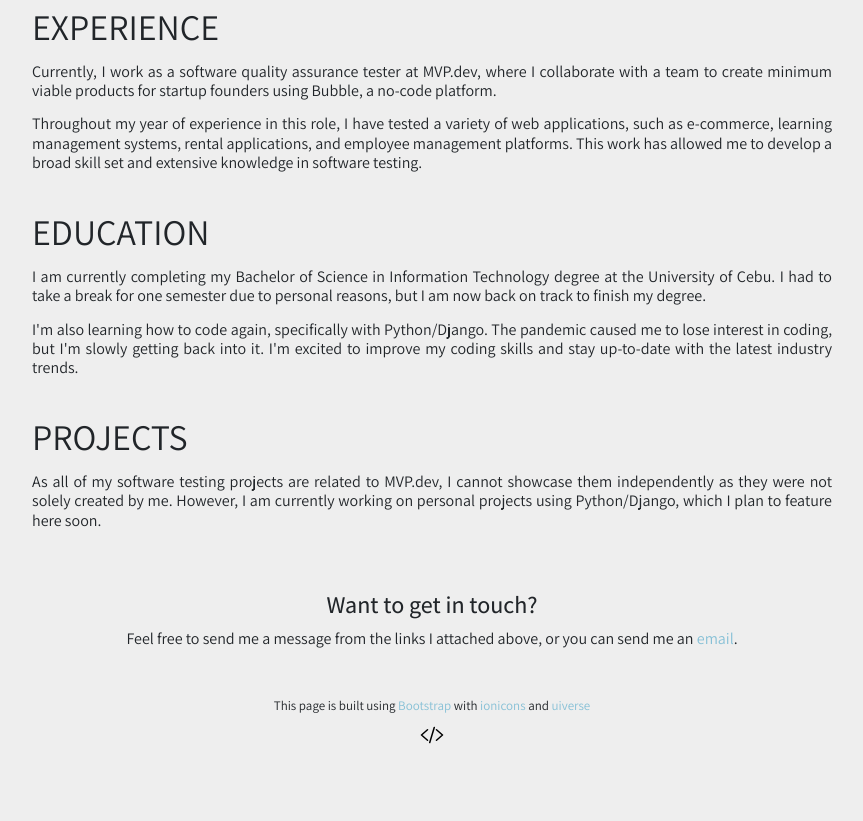
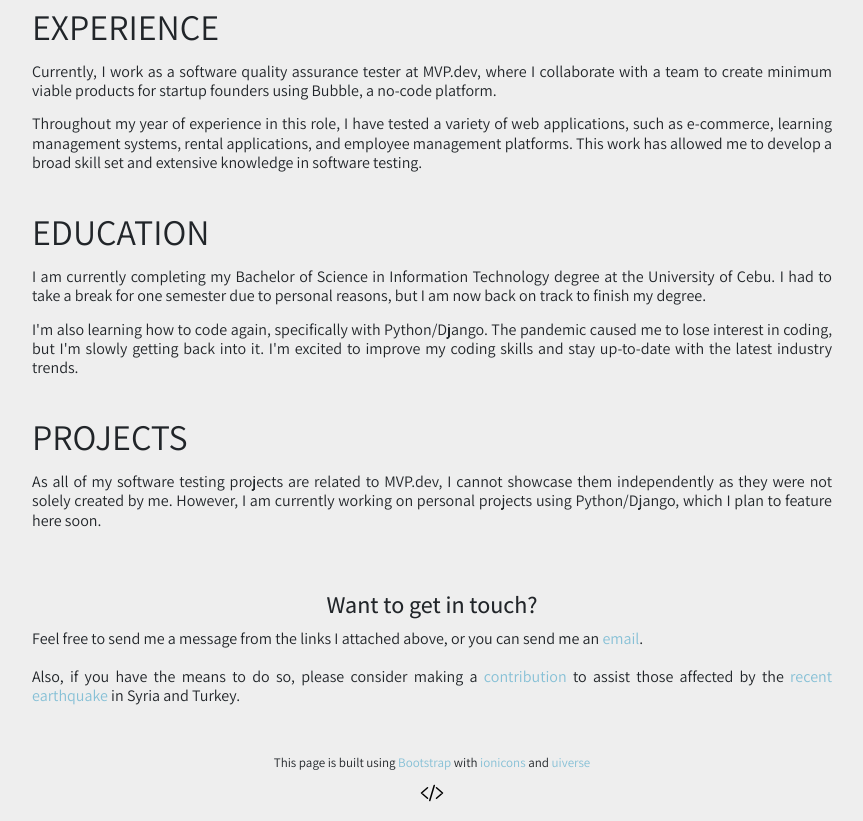
Before and after one commit to monfxx/portfolio, a plain HTML site: page index.html in a window 1280 px wide. Shown: the part 784-1605 px from the top of the page, without its empty margins (208-1071 px from the left). Before the commit the page ends 1547 px from the top, so only its background shows below. Drawn offline with nearby package versions, Linux system fonts and the light colour scheme; a small style sheet from the web is missing.

Commit message:
added a new paragraph for donation

```diff
--- a/index.html
+++ b/index.html
@@ -13,6 +13,8 @@
   <link rel="preconnect" href="https://fonts.gstatic.com" crossorigin>
   <link href="https://fonts.googleapis.com/css2?family=Assistant:wght@200;300;400;500;600;700;800&display=swap"
     rel="stylesheet">
+  <link rel="stylesheet"
+    href="https://fonts.googleapis.com/css2?family=Material+Symbols+Outlined:opsz,wght,FILL,GRAD@20..48,100..700,0..1,-50..200" />
   <!-- Bootstrap CSS -->
   <link href="https://cdn.jsdelivr.net/npm/bootstrap@5.0.2/dist/css/bootstrap.min.css" rel="stylesheet"
     integrity="sha384-EVSTQN3/azprG1Anm3QDgpJLIm9Nao0Yz1ztcQTwFspd3yD65VohhpuuCOmLASjC" crossorigin="anonymous">
@@ -94,7 +96,14 @@
       <div id="contact">
         <h4>Want to get in touch?</h4>
         <p>Feel free to send me a message from the links I attached above, or you can send me an <a
-            href="mailto:monmelloria@gmail.com?subject=Inquiry%20from%20Portfolio%20Site">email</a>.</p>
+            href="mailto:monmelloria@gmail.com?subject=Inquiry%20from%20Portfolio%20Site" target="_blank">email</a>.
+          <br><br>
+          Also, if you have the means to do so, please consider making a <a
+            href="https://donate.unicef.ph/campaign/earthquake-response-onetime" target="_blank">contribution</a> to
+          assist those affected by the <a
+            href="https://www.worldvision.org/disaster-relief-news-stories/2023-turkey-and-syria-earthquake-faqs"
+            target="_blank">recent earthquake</a> in Syria and Turkey.
+        </p>
       </div>
     </div>
     <footer class="ft-message">This page is built using <a href="https://getbootstrap.com/">&nbspBootstrap&nbsp;</a>
```
